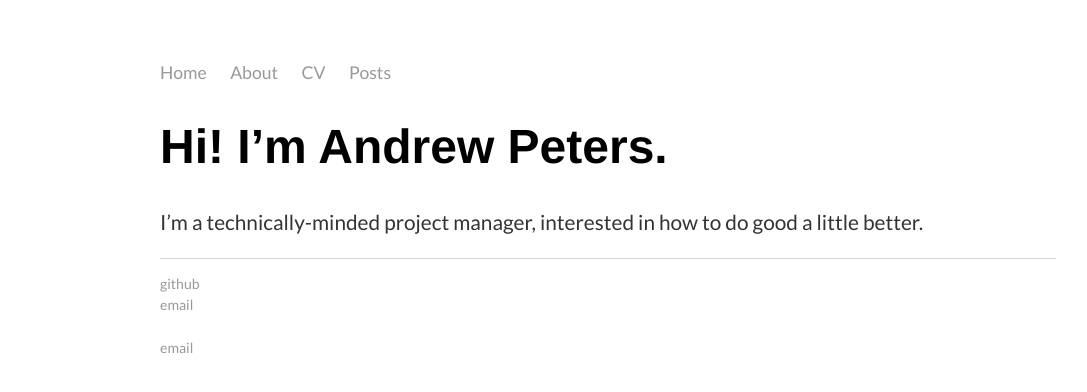
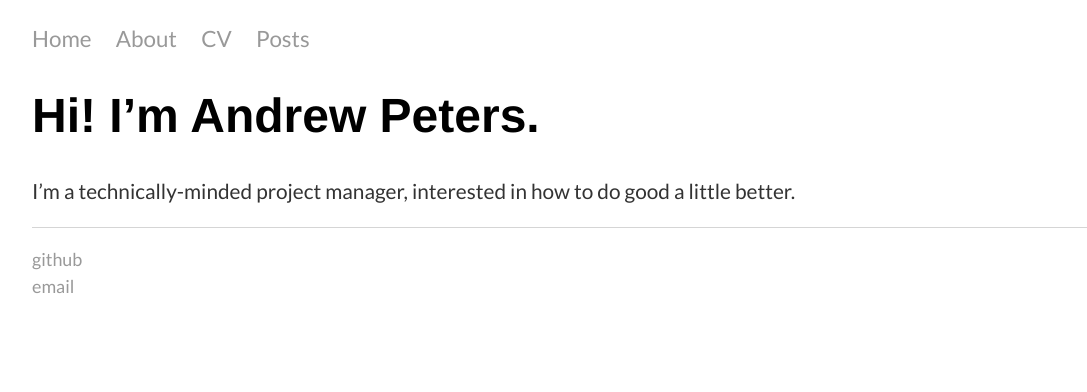
Before and after one commit to andrewjoelpeters/andrewjoelpeters.github.io, a Jekyll site: the page built from index.md, in a window 1280 px wide. Shown: the top 392 px of the page, without its empty margins (32-1119 px from the left). Built offline with Jekyll 4.4.1, drawn with Linux system fonts in a browser that asks for light colours.

Commit message:
Update main.css

```diff
--- a/css/main.css
+++ b/css/main.css
@@ -63,11 +63,13 @@
     cursor: pointer;
 }
 
-/* #desktop {display: none;} */
+#desktop {display: none;}
+#mobile (display: inline;)
 
 
 @media (min-width: 600px) {
     body { margin: 60px auto; width: 70%; }
     nav ul, footer ul { font-size: 1.1em; padding: 0px; list-style: none; font-weight: 500; }
-/*    #mobile {display: none;} */
+    #mobile {display: none;}
+    #desktop {display: inline;}
 }
```
